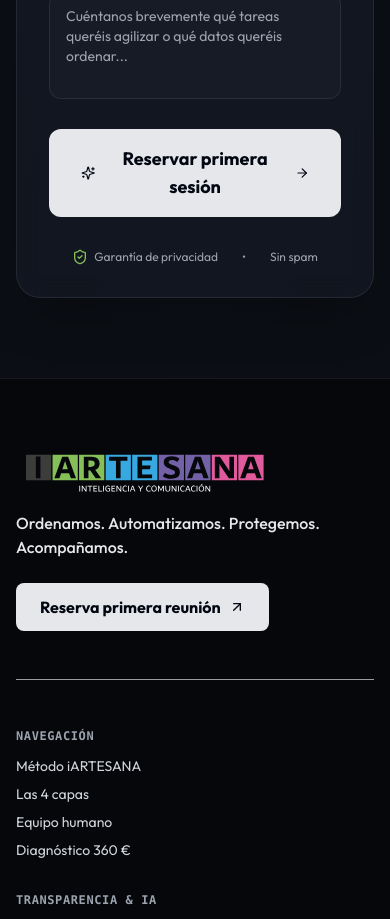
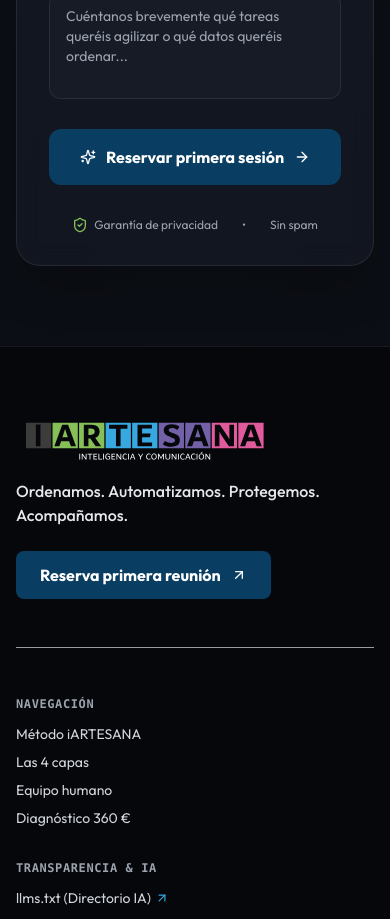
Before and after one commit to gerard-iartesana/iartesana-website, a Next.js app: page /agendar in a window 390 px wide. Shown: the part 860-1779 px from the top of the page. Built offline with nearby package versions, Linux system fonts and the light colour scheme; no server answers.

Commit message:
revert: restore CTA buttons to corporate dark blue resting and electric blue hover

```diff
--- a/src/app/agendar/page.tsx
+++ b/src/app/agendar/page.tsx
@@ -167,7 +167,7 @@ export default function AgendarPage() {
           <button
             type="submit"
             disabled={loading}
-            className="w-full flex items-center justify-center gap-2.5 px-8 py-4 rounded-xl text-lg font-bold text-gray-950 bg-gray-200 hover:bg-white hover:text-black hover:shadow-[0_0_35px_rgba(255,255,255,1)] hover:scale-[1.02] transition-all duration-300 cursor-pointer disabled:opacity-50"
+            className="w-full py-4 rounded-xl text-base font-bold text-white bg-[#0A3D62] hover:bg-[#009DF8] hover:shadow-[0_0_35px_rgba(0,157,248,1)] hover:scale-[1.01] transition-all duration-300 flex items-center justify-center gap-2.5 disabled:opacity-50"
           >
             {loading ? (
               <span>Procesando...</span>
--- a/src/app/page.tsx
+++ b/src/app/page.tsx
@@ -35,7 +35,7 @@ export default function HomePage() {
         <div className="relative z-10 pt-2 flex items-center justify-center">
           <Link
             href="/agendar"
-            className="inline-flex items-center justify-center gap-2.5 px-8 py-4 rounded-xl text-lg sm:text-xl font-extrabold text-gray-950 bg-gray-200 hover:bg-white hover:text-black hover:shadow-[0_0_35px_rgba(255,255,255,1)] hover:scale-[1.03] transition-all duration-300 shadow-[0_8px_25px_rgba(0,0,0,0.7)]"
+            className="inline-flex items-center justify-center gap-2.5 px-8 py-4 rounded-xl text-lg sm:text-xl font-extrabold text-white bg-[#0A3D62] hover:bg-[#009DF8] hover:shadow-[0_0_35px_rgba(0,157,248,1)] hover:scale-[1.03] transition-all duration-300 shadow-[0_8px_25px_rgba(0,0,0,0.7)]"
           >
             <span>Reserva primera reunión</span>
             <ArrowRight className="w-5 h-5" />
--- a/src/components/Footer.tsx
+++ b/src/components/Footer.tsx
@@ -26,7 +26,7 @@ export default function Footer() {
 
           <Link
             href="/agendar"
-            className="inline-flex items-center justify-center gap-2 px-6 py-3 rounded-lg text-base font-bold text-gray-950 bg-gray-200 hover:bg-white hover:text-black hover:shadow-[0_0_35px_rgba(255,255,255,1)] hover:scale-[1.03] transition-all duration-300 shrink-0"
+            className="inline-flex items-center gap-2.5 px-6 py-3 rounded-lg text-base font-bold text-white bg-[#0A3D62] hover:bg-[#009DF8] hover:shadow-[0_0_35px_rgba(0,157,248,1)] hover:scale-[1.03] transition-all duration-300 shrink-0"
           >
             <span>Reserva primera reunión</span>
             <ArrowUpRight className="w-4 h-4" />
--- a/src/components/Navbar.tsx
+++ b/src/components/Navbar.tsx
@@ -60,7 +60,7 @@ export default function Navbar() {
           <div className="hidden sm:flex items-center gap-4 shrink-0">
             <Link
               href="/agendar"
-              className="inline-flex items-center justify-center px-5 py-2.5 rounded-lg text-base font-bold text-gray-950 bg-gray-200 hover:bg-white hover:text-black hover:shadow-[0_0_35px_rgba(255,255,255,1)] hover:scale-[1.03] transition-all duration-300"
+              className="inline-flex items-center justify-center px-5 py-2.5 rounded-lg text-base font-bold text-white bg-[#0A3D62] hover:bg-[#009DF8] hover:shadow-[0_0_35px_rgba(0,157,248,1)] hover:scale-[1.03] transition-all duration-300"
             >
               <span>Reserva primera reunión</span>
             </Link>
@@ -115,7 +115,7 @@ export default function Navbar() {
             <Link
               href="/agendar"
               onClick={() => setMobileMenuOpen(false)}
-              className="w-full flex items-center justify-center py-3 rounded-lg text-base font-bold text-gray-950 bg-gray-200 hover:bg-white hover:text-black hover:shadow-[0_0_35px_rgba(255,255,255,1)] transition-all duration-300"
+              className="w-full flex items-center justify-center py-3 rounded-lg text-base font-bold text-white bg-[#0A3D62] hover:bg-[#009DF8] hover:shadow-[0_0_35px_rgba(0,157,248,1)] transition-all duration-300"
             >
               <span>Reserva primera reunión</span>
             </Link>
--- a/src/components/ProcessStepsSection.tsx
+++ b/src/components/ProcessStepsSection.tsx
@@ -104,7 +104,7 @@ export default function ProcessStepsSection() {
       <div className="text-center pt-2">
         <Link
           href="/agendar"
-          className="inline-flex items-center justify-center gap-2.5 px-8 py-3.5 rounded-lg text-base sm:text-lg font-bold text-gray-950 bg-gray-200 hover:bg-white hover:text-black hover:shadow-[0_0_35px_rgba(255,255,255,1)] hover:scale-[1.03] transition-all duration-300"
+          className="inline-flex items-center justify-center gap-2.5 px-8 py-3.5 rounded-lg text-base sm:text-lg font-bold text-white bg-[#0A3D62] hover:bg-[#009DF8] hover:shadow-[0_0_35px_rgba(0,157,248,1)] hover:scale-[1.03] transition-all duration-300"
         >
           <span>Reserva primera reunión</span>
           <ArrowRight className="w-5 h-5" />
```
